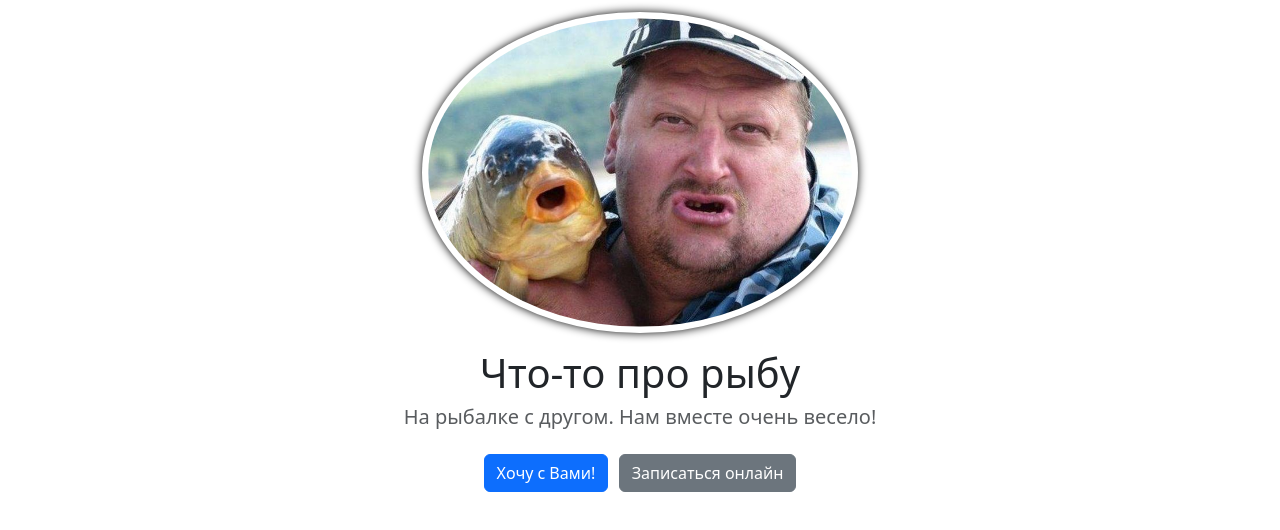
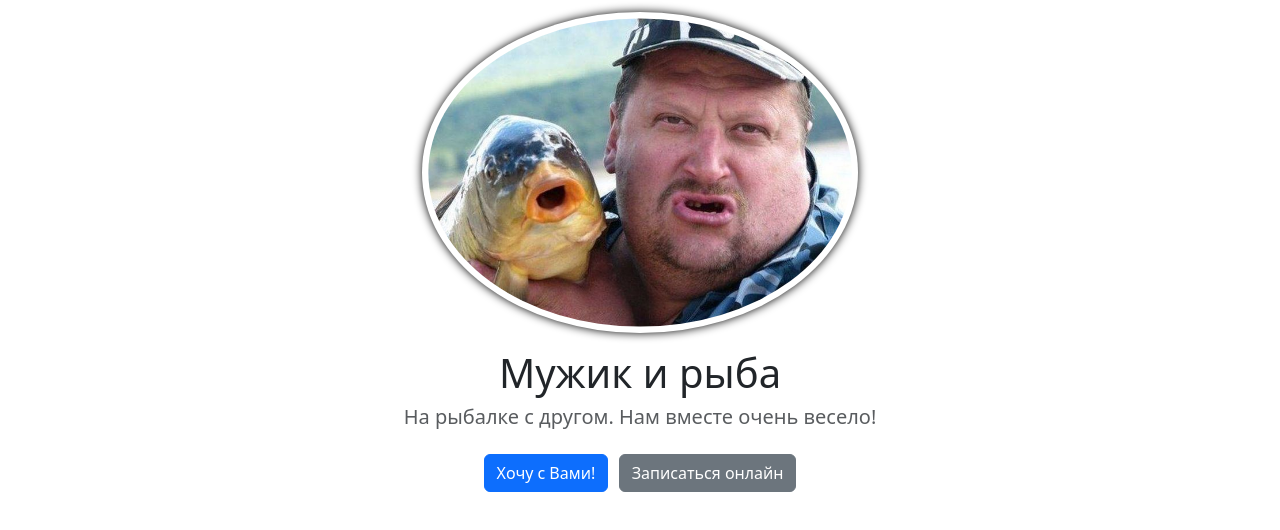
Before and after one commit to Demaas/thedemasfirstsite.girhub.io, a plain HTML site: page index.html in a window 1280 px wide. Shown: the part 68-598 px from the top of the page. Drawn offline with nearby package versions, Linux system fonts and the light colour scheme.

Commit message:
Update index.html

```diff
--- a/index.html
+++ b/index.html
@@ -68,7 +68,7 @@
             src="78d5aa49bdc99a4eff417a4aa91f833f.jpg"
             alt="Мужик с рыбой"
           />
-          <h1 class="fw-light">Что-то про рыбу<h1>
+          <h1 class="fw-light">Мужик и рыба<h1>
           <p class="lead text-muted">
             На рыбалке с другом. Нам вместе очень весело!
           </p>
```
